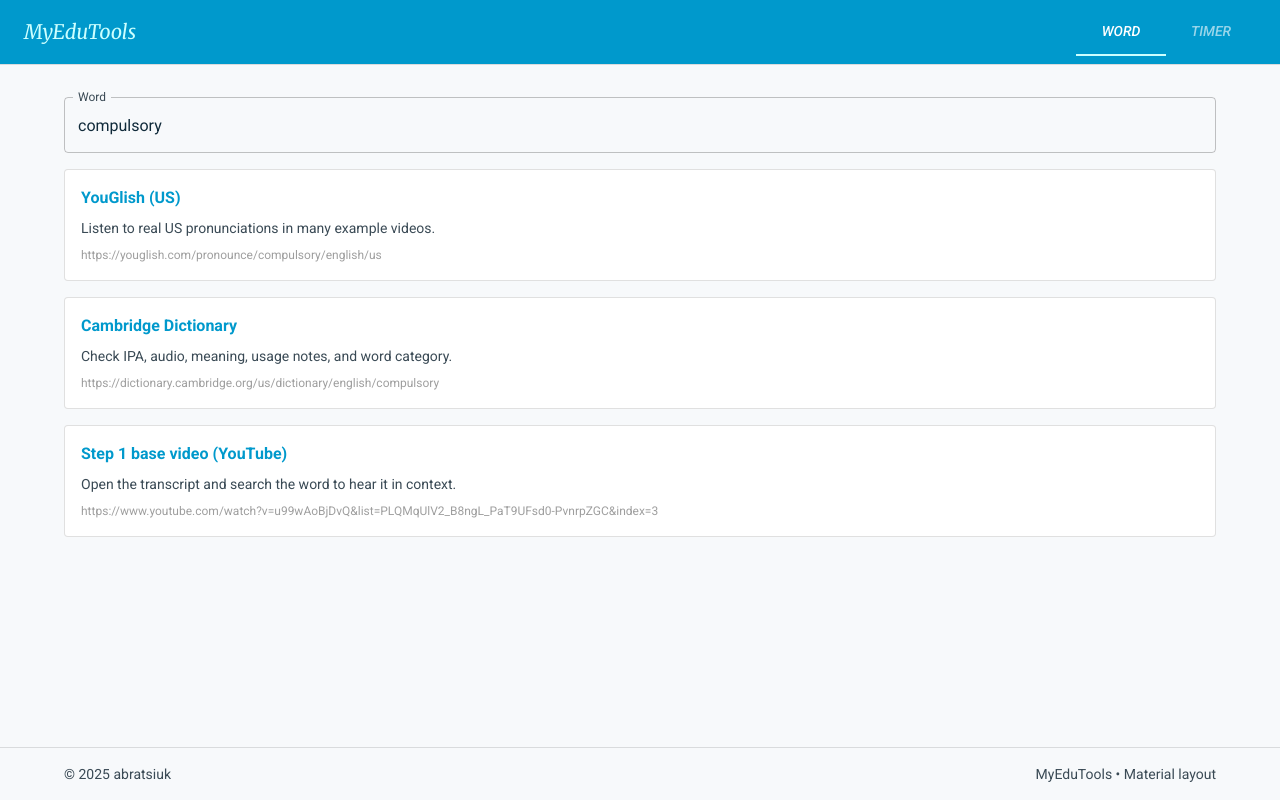
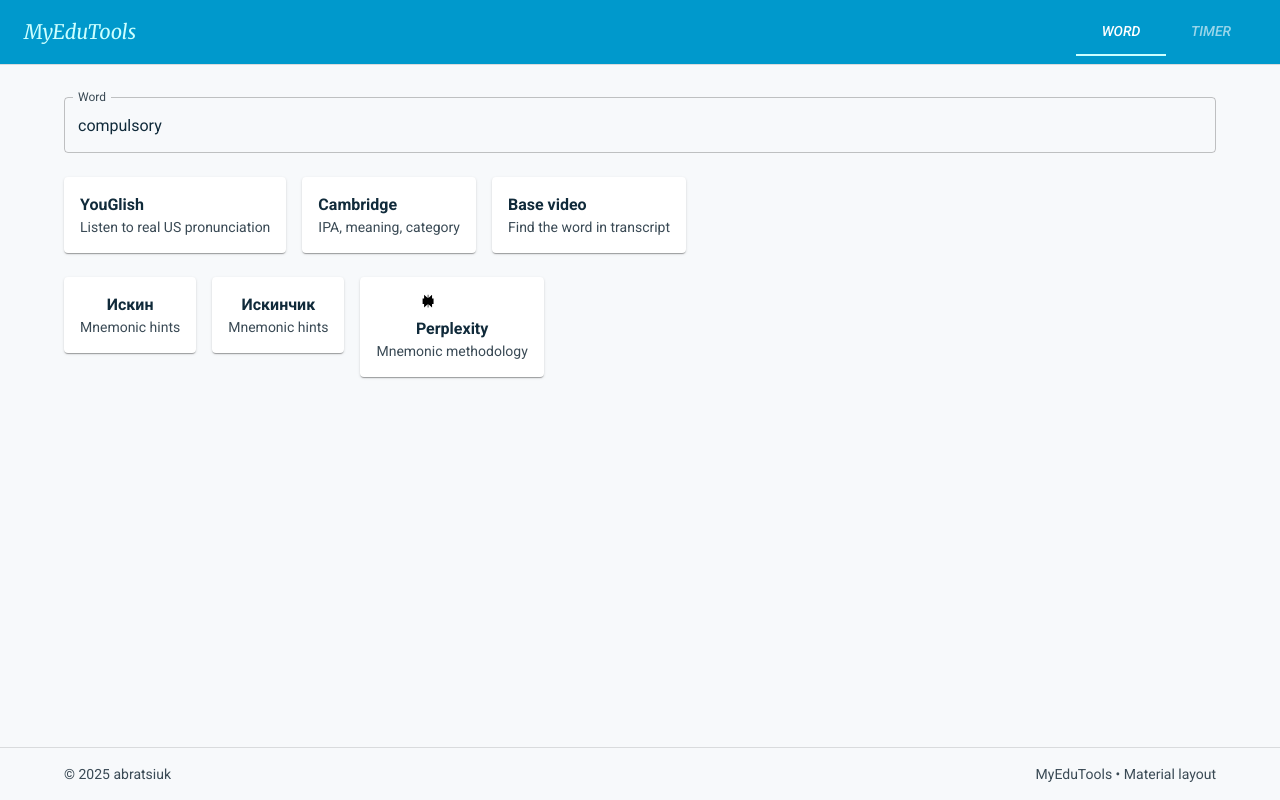
Before and after one commit to abratsiuk/my_edu_tools, a React (Vite) app: page /#/word in a window 1280 px wide. Built offline with nearby package versions, Linux system fonts and the light colour scheme.

Commit message:
change word page

```diff
--- a/src/pages/WordPage.tsx
+++ b/src/pages/WordPage.tsx
@@ -4,115 +4,204 @@
     Card,
     CardActionArea,
     CardContent,
+    Grid,
     Stack,
     TextField,
     Typography,
 } from '@mui/material';
 
-function normalizeWord(value: string): string {
-    return value.trim();
-}
-
 export default function WordPage() {
     const [word, setWord] = useState('compulsory');
 
-    const w = useMemo(() => normalizeWord(word), [word]);
-    const encoded = useMemo(() => encodeURIComponent(w), [w]);
-
-    const links = useMemo(() => {
-        return [
-            {
-                title: 'YouGlish (US)',
-                href: w
-                    ? `https://youglish.com/pronounce/${encoded}/english/us`
-                    : '',
-                note: 'Listen to real US pronunciations in many example videos.',
-            },
-            {
-                title: 'Cambridge Dictionary',
-                href: w
-                    ? `https://dictionary.cambridge.org/us/dictionary/english/${encoded}`
-                    : '',
-                note: 'Check IPA, audio, meaning, usage notes, and word category.',
-            },
-            {
-                title: 'Step 1 base video (YouTube)',
-                href: 'https://www.youtube.com/watch?v=u99wAoBjDvQ&list=PLQMqUlV2_B8ngL_PaT9UFsd0-PvnrpZGC&index=3',
-                note: 'Open the transcript and search the word to hear it in context.',
-            },
-        ];
-    }, [w, encoded]);
+    const encoded = useMemo(() => encodeURIComponent(word.trim()), [word]);
 
     return (
-        <Stack spacing={2}>
+        <Stack spacing={3}>
+            {/* INPUT */}
             <TextField
                 label="Word"
                 value={word}
-                onChange={(e) => {
-                    setWord(e.target.value);
-                }}
+                onChange={(e) => setWord(e.target.value)}
                 placeholder='e.g. "compulsory"'
                 fullWidth
             />
 
-            <Stack spacing={2}>
-                {links.map((x) => {
-                    const disabled = !x.href;
-                    return (
-                        <Card
-                            key={x.title}
-                            variant="outlined"
+            {/* DICTIONARIES */}
+            <Grid
+                container
+                spacing={2}
             >
+                <Grid
+                    item
+                    xs={12}
+                    md={4}
+                >
+                    <Card>
                         <CardActionArea
-                                disabled={disabled}
-                                component="a"
-                                href={x.href}
+                            href={`https://youglish.com/pronounce/${encoded}/english/us`}
                             target="_blank"
-                                rel="noreferrer"
                         >
                             <CardContent>
-                                    <Stack spacing={1}>
-                                        <Typography
-                                            sx={{
-                                                fontWeight: 700,
-                                                color: disabled
-                                                    ? 'text.disabled'
-                                                    : 'primary.main',
-                                            }}
-                                        >
-                                            {x.title}
+                                <Typography fontWeight={700}>
+                                    YouGlish
                                 </Typography>
-
                                 <Typography
                                     variant="body2"
-                                            sx={{
-                                                color: disabled
-                                                    ? 'text.disabled'
-                                                    : 'text.secondary',
-                                            }}
+                                    color="text.secondary"
                                 >
-                                            {x.note}
+                                    Listen to real US pronunciation
                                 </Typography>
-
-                                        {!disabled ? (
-                                            <Box
-                                                component="span"
-                                                sx={{
-                                                    fontSize: 12,
-                                                    color: 'text.disabled',
-                                                    wordBreak: 'break-all',
-                                                }}
-                                            >
-                                                {x.href}
-                                            </Box>
-                                        ) : null}
-                                    </Stack>
                             </CardContent>
                         </CardActionArea>
                     </Card>
-                    );
-                })}
-            </Stack>
+                </Grid>
+
+                <Grid
+                    item
+                    xs={12}
+                    md={4}
+                >
+                    <Card>
+                        <CardActionArea
+                            href={`https://dictionary.cambridge.org/us/dictionary/english/${encoded}`}
+                            target="_blank"
+                        >
+                            <CardContent>
+                                <Typography fontWeight={700}>
+                                    Cambridge
+                                </Typography>
+                                <Typography
+                                    variant="body2"
+                                    color="text.secondary"
+                                >
+                                    IPA, meaning, category
+                                </Typography>
+                            </CardContent>
+                        </CardActionArea>
+                    </Card>
+                </Grid>
+
+                <Grid
+                    item
+                    xs={12}
+                    md={4}
+                >
+                    <Card>
+                        <CardActionArea
+                            href="https://www.youtube.com/watch?v=u99wAoBjDvQ&list=PLQMqUlV2_B8ngL_PaT9UFsd0-PvnrpZGC&index=3"
+                            target="_blank"
+                        >
+                            <CardContent>
+                                <Typography fontWeight={700}>
+                                    Base video
+                                </Typography>
+                                <Typography
+                                    variant="body2"
+                                    color="text.secondary"
+                                >
+                                    Find the word in transcript
+                                </Typography>
+                            </CardContent>
+                        </CardActionArea>
+                    </Card>
+                </Grid>
+            </Grid>
+
+            {/* MNEMONICS */}
+            <Grid
+                container
+                spacing={2}
+            >
+                {/* ИСКИН */}
+                <Grid
+                    item
+                    xs={12}
+                    md={4}
+                >
+                    <Card>
+                        <CardActionArea
+                            href="https://chatgpt.com/share/694466ff-9c0c-8013-bb40-16b22e8977d4"
+                            target="_blank"
+                        >
+                            <CardContent sx={{ textAlign: 'center' }}>
+                                <Typography fontWeight={700}>Искин</Typography>
+                                <Typography
+                                    variant="body2"
+                                    color="text.secondary"
+                                >
+                                    Mnemonic hints
+                                </Typography>
+                            </CardContent>
+                        </CardActionArea>
+                    </Card>
+                </Grid>
+
+                {/* ИСКИНЧИК */}
+                <Grid
+                    item
+                    xs={12}
+                    md={4}
+                >
+                    <Card>
+                        <CardActionArea
+                            href="https://chat.deepseek.com/share/1ponvtmphpk4ix8rwa"
+                            target="_blank"
+                        >
+                            <CardContent sx={{ textAlign: 'center' }}>
+                                <Typography fontWeight={700}>
+                                    Искинчик
+                                </Typography>
+                                <Typography
+                                    variant="body2"
+                                    color="text.secondary"
+                                >
+                                    Mnemonic hints
+                                </Typography>
+                            </CardContent>
+                        </CardActionArea>
+                    </Card>
+                </Grid>
+
+                {/* PERPLEXITY */}
+                <Grid
+                    item
+                    xs={12}
+                    md={4}
+                >
+                    <Card>
+                        <CardActionArea
+                            href="https://www.perplexity.ai/search/izuchi-metodiku-mnemotekhniche-0_zNF6K8RBGUdjGyNW9Apg#0"
+                            target="_blank"
+                        >
+                            <CardContent sx={{ textAlign: 'center' }}>
+                                <Box
+                                    sx={{
+                                        display: 'flex',
+                                        justifyContent: 'center',
+                                        mb: 1,
+                                    }}
+                                    dangerouslySetInnerHTML={{
+                                        __html: `
+<svg width="64" viewBox="0 0 1588 400" xmlns="http://www.w3.org/2000/svg">
+  <path d="M101.008 42L190.99 124.905V42.1913H208.506V125.276L298.891 42V136.524H336V272.866H299.005V357.035L208.506 277.525V357.948H190.99V278.836L101.11 358V272.866H64V136.524H101.008V42Z" fill="black"/>
+</svg>
+`,
+                                    }}
+                                />
+                                <Typography fontWeight={700}>
+                                    Perplexity
+                                </Typography>
+                                <Typography
+                                    variant="body2"
+                                    color="text.secondary"
+                                >
+                                    Mnemonic methodology
+                                </Typography>
+                            </CardContent>
+                        </CardActionArea>
+                    </Card>
+                </Grid>
+            </Grid>
         </Stack>
     );
 }
```
Lines whose indentation alone changed are shown as unchanged.
